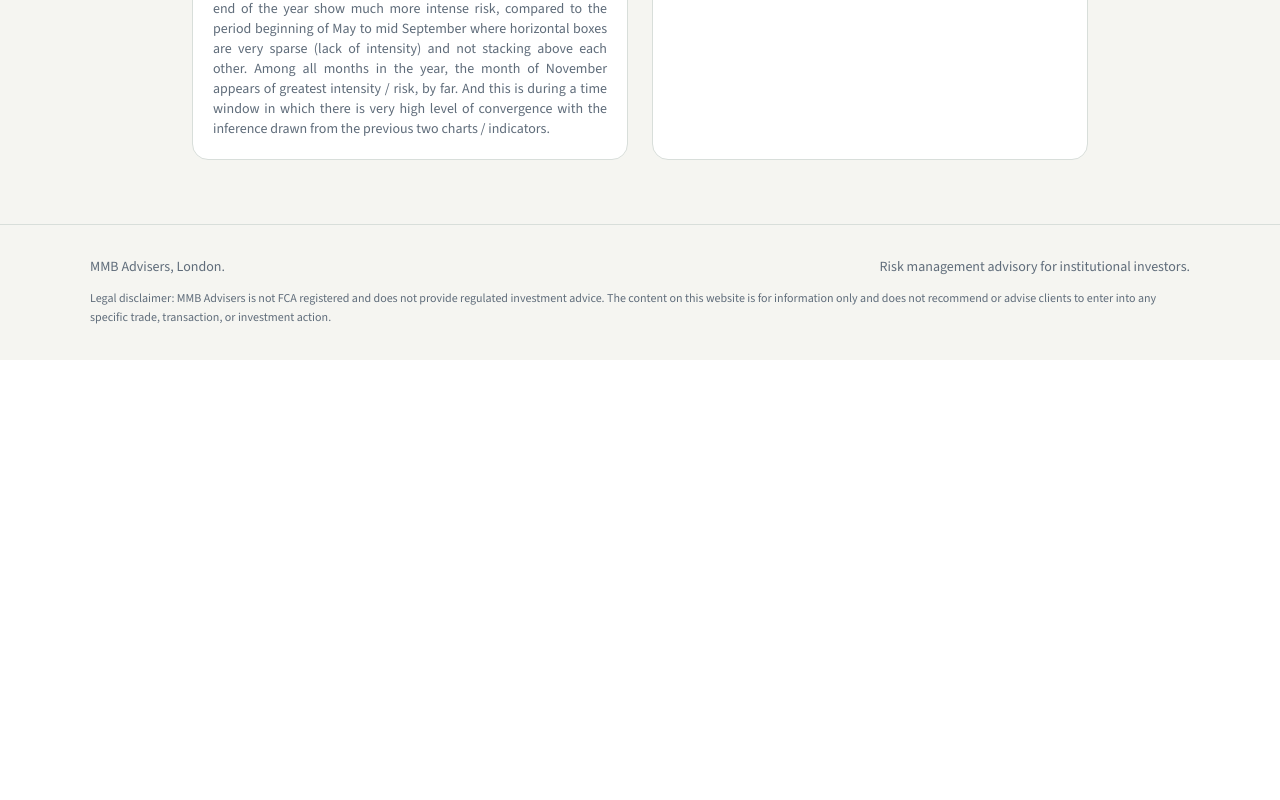
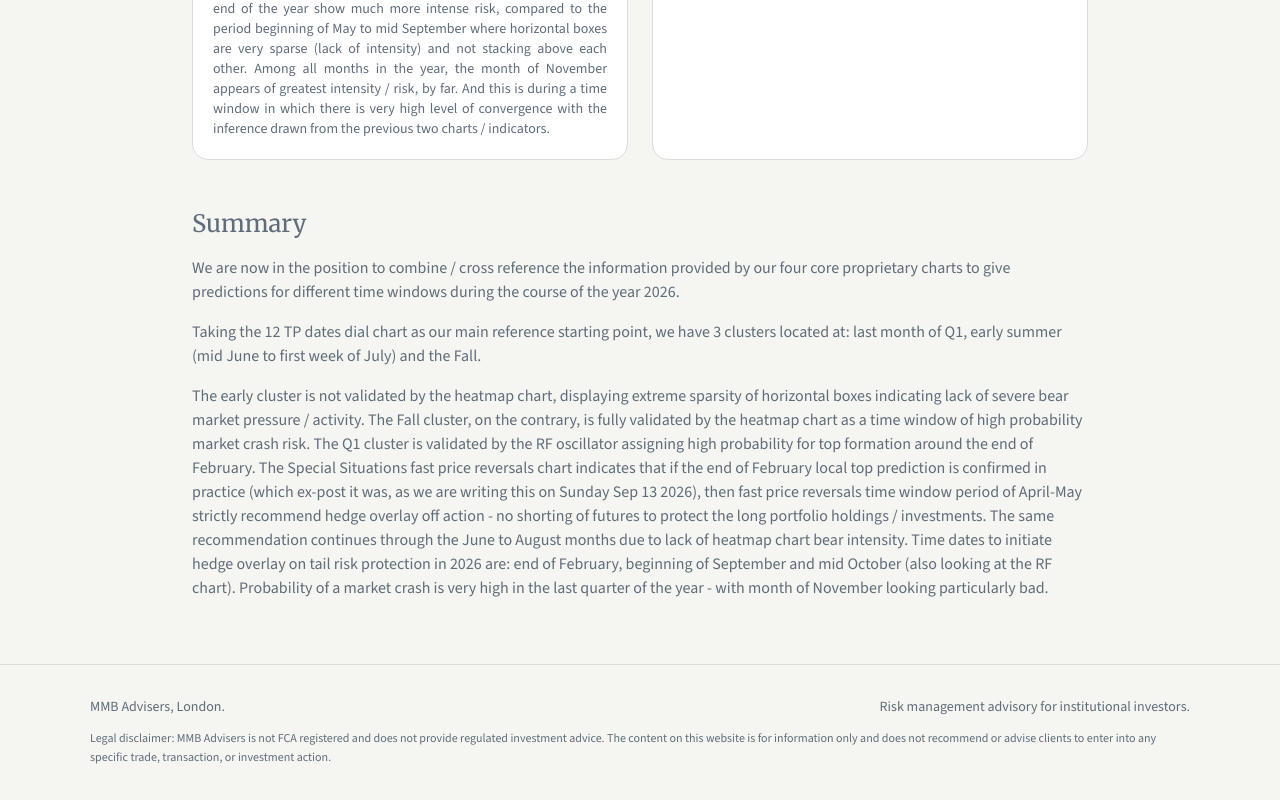
Before and after one commit to pentagonalcycles/mmbadvisers, a Next.js app: page /method in a window 1280 px wide. Shown: the part 2353-3153 px from the top of the page. Before the commit the page ends 2713 px from the top, so only its background shows below. Built offline with nearby package versions, Linux system fonts and the light colour scheme.

Commit message:
feat: add summary section to method page

```diff
--- a/app/method/page.tsx
+++ b/app/method/page.tsx
@@ -114,6 +114,36 @@ export default function MethodPage() {
             </article>
           ))}
         </div>
+
+        <div className="mt-12 space-y-4 text-[var(--muted)]">
+          <h2 className="text-2xl" style={{ fontFamily: "var(--font-heading)" }}>
+            Summary
+          </h2>
+          <p>
+            We are now in the position to combine / cross reference the information provided by our four
+            core proprietary charts to give predictions for different time windows during the course of
+            the year 2026.
+          </p>
+          <p>
+            Taking the 12 TP dates dial chart as our main reference starting point, we have 3 clusters
+            located at: last month of Q1, early summer (mid June to first week of July) and the Fall.
+          </p>
+          <p>
+            The early cluster is not validated by the heatmap chart, displaying extreme sparsity of
+            horizontal boxes indicating lack of severe bear market pressure / activity. The Fall cluster,
+            on the contrary, is fully validated by the heatmap chart as a time window of high probability
+            market crash risk. The Q1 cluster is validated by the RF oscillator assigning high probability
+            for top formation around the end of February. The Special Situations fast price reversals chart
+            indicates that if the end of February local top prediction is confirmed in practice (which
+            ex-post it was, as we are writing this on Sunday Sep 13 2026), then fast price reversals time
+            window period of April-May strictly recommend hedge overlay off action - no shorting of futures
+            to protect the long portfolio holdings / investments. The same recommendation continues through
+            the June to August months due to lack of heatmap chart bear intensity. Time dates to initiate
+            hedge overlay on tail risk protection in 2026 are: end of February, beginning of September and
+            mid October (also looking at the RF chart). Probability of a market crash is very high in the
+            last quarter of the year - with month of November looking particularly bad.
+          </p>
+        </div>
       </div>
     </section>
   );
```
